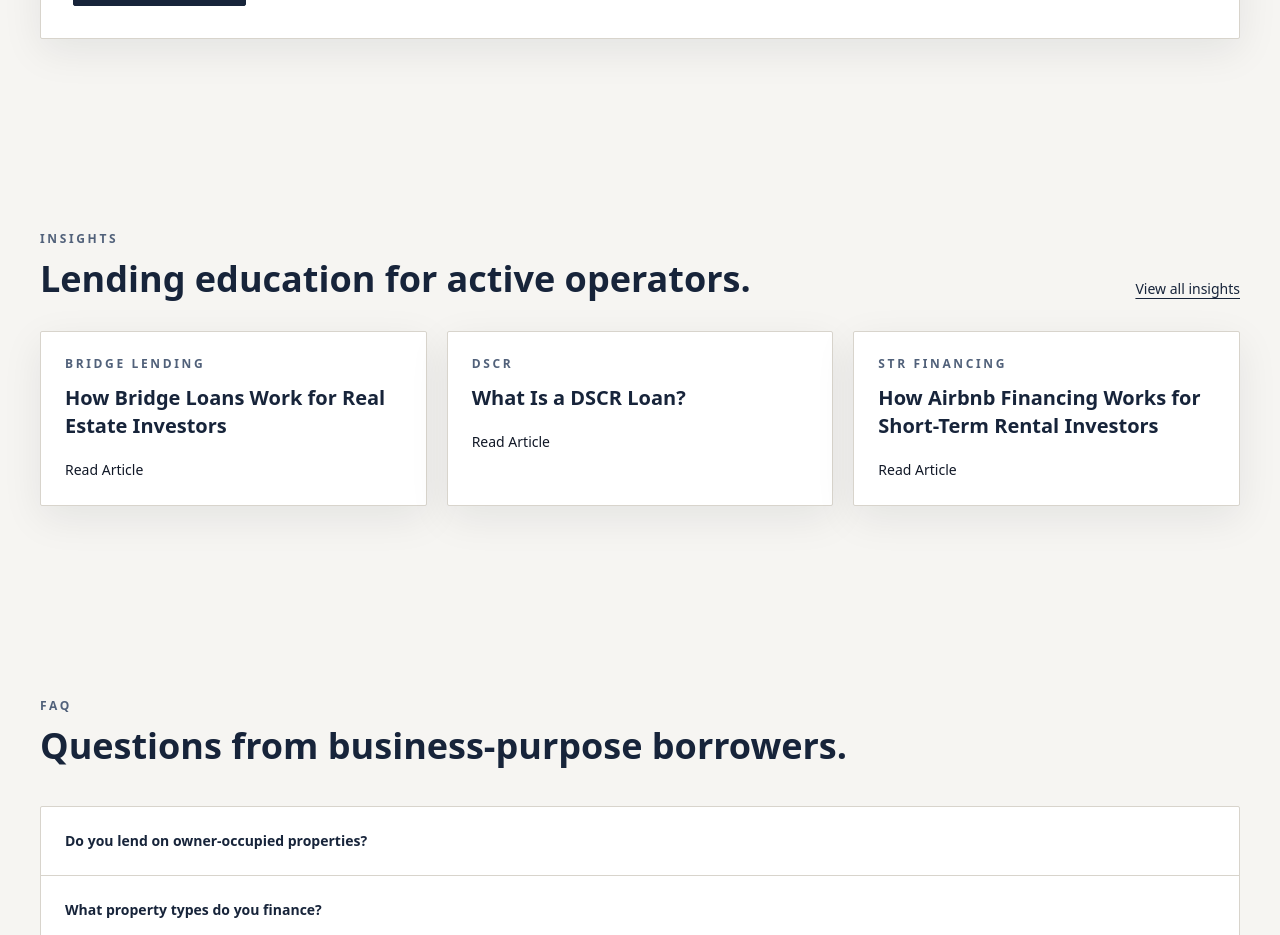
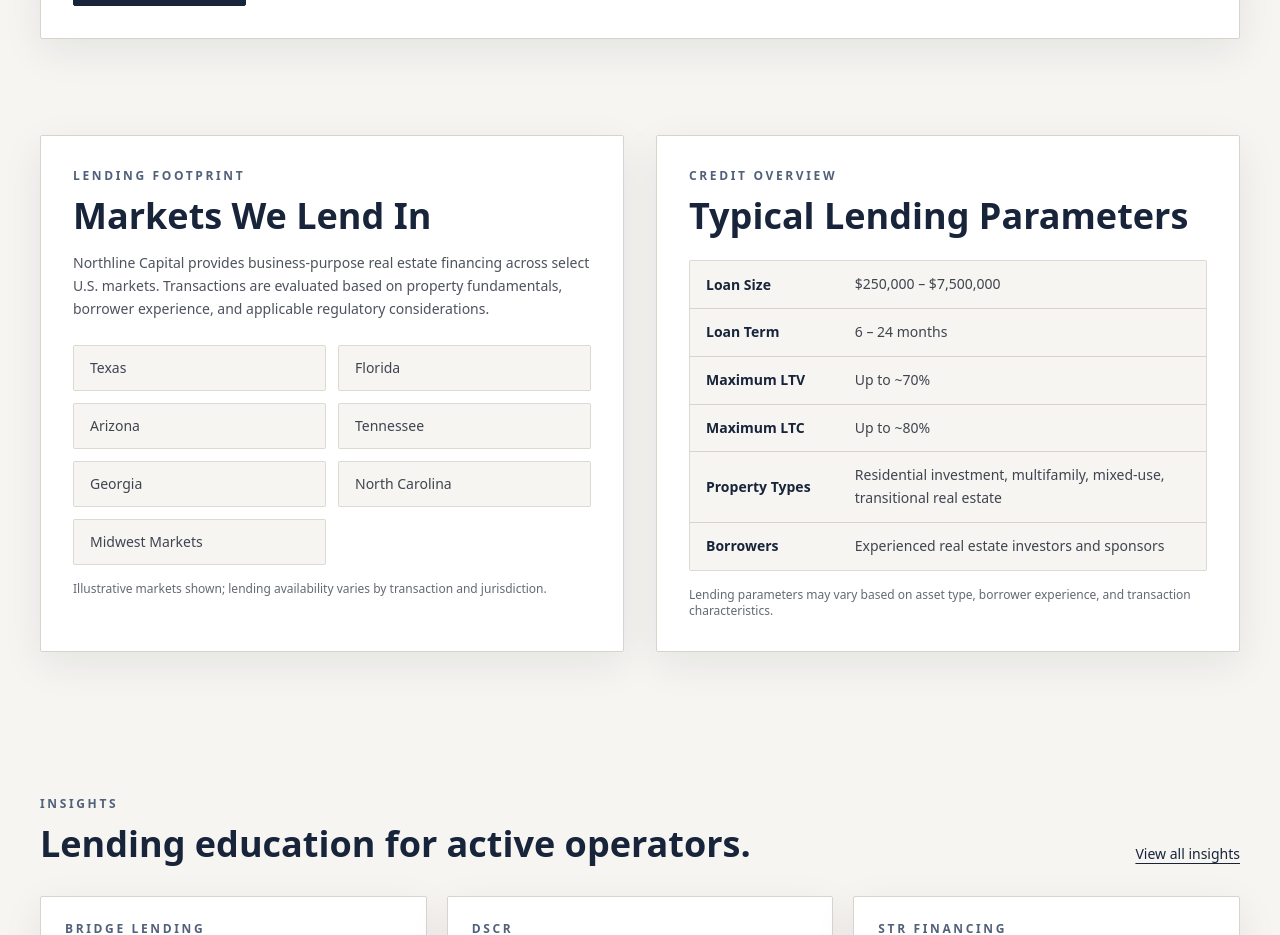
Before and after one commit to gdsatherlie/lending, a Next.js app: page / in a window 1280 px wide. Shown: the part 4840-5775 px from the top of the page. Built offline with nearby package versions, Linux system fonts and the light colour scheme.

Commit message:
Add credibility sections and example transactions page

```diff
--- /dev/null
+++ b/app/example-transactions/page.tsx
@@ -0,0 +1,90 @@
+import { SiteHeader } from '@/components/site-header';
+import { SiteFooter } from '@/components/site-footer';
+
+const examples = [
+  {
+    title: 'Value-Add Multifamily Bridge Loan',
+    loanAmount: '$4,200,000',
+    propertyType: 'Multifamily',
+    location: 'Texas',
+    situation:
+      'Sponsor acquired a partially vacant apartment property requiring lease-up and operational improvements.',
+    solution:
+      'Bridge loan structured at approximately 70% loan-to-cost with a 12-month term to allow stabilization prior to refinance.'
+  },
+  {
+    title: 'Fix & Flip Loan',
+    loanAmount: '$520,000',
+    propertyType: 'Single-Family Investment Property',
+    location: 'Arizona',
+    situation: 'Investor acquired a distressed residential property requiring full renovation.',
+    solution:
+      'Short-term fix-and-flip financing covering acquisition and renovation budget with a planned resale upon completion.'
+  },
+  {
+    title: 'Rental / DSCR Loan',
+    loanAmount: '$1,350,000',
+    propertyType: 'Short-Term Rental Property',
+    location: 'Florida',
+    situation: 'Investor refinancing a stabilized rental property with consistent rental income.',
+    solution: 'Rental loan structured based on property income performance and borrower experience.'
+  },
+  {
+    title: 'Mixed-Use Bridge Loan',
+    loanAmount: '$2,800,000',
+    propertyType: 'Mixed-Use Building',
+    location: 'Tennessee',
+    situation: 'Property required lease-up of ground-floor retail and stabilization of residential units.',
+    solution:
+      'Bridge financing allowing the sponsor to stabilize occupancy prior to permanent financing.'
+  }
+] as const;
+
+export default function ExampleTransactionsPage() {
+  return (
+    <main>
+      <SiteHeader />
+
+      <section className="section-shell pb-16 pt-32 lg:pt-40">
+        <p className="eyebrow">Illustrative Scenarios</p>
+        <h1 className="mt-3 text-4xl font-semibold leading-tight text-navy sm:text-5xl">Example Transactions</h1>
+        <p className="mt-6 max-w-4xl text-base leading-relaxed text-ink/75">
+          The following examples illustrate the types of business-purpose real estate transactions Northline Capital
+          evaluates and finances. These examples are representative scenarios designed to demonstrate our approach to
+          transitional and investment real estate lending.
+        </p>
+      </section>
+
+      <section className="section-shell pb-24">
+        <div className="grid gap-6 md:grid-cols-2">
+          {examples.map((example) => (
+            <article key={example.title} className="rounded-sm border border-stone bg-white p-6 shadow-soft">
+              <h2 className="text-2xl font-semibold text-navy">{example.title}</h2>
+              <div className="mt-4 grid gap-2 text-sm text-ink/80">
+                <p>
+                  <span className="font-semibold text-ink">Loan Amount:</span> {example.loanAmount}
+                </p>
+                <p>
+                  <span className="font-semibold text-ink">Property Type:</span> {example.propertyType}
+                </p>
+                <p>
+                  <span className="font-semibold text-ink">Location:</span> {example.location}
+                </p>
+              </div>
+              <div className="mt-5 space-y-3 text-sm leading-relaxed text-ink/75">
+                <p>
+                  <span className="font-semibold text-navy">Situation:</span> {example.situation}
+                </p>
+                <p>
+                  <span className="font-semibold text-navy">Northline Solution:</span> {example.solution}
+                </p>
+              </div>
+            </article>
+          ))}
+        </div>
+      </section>
+
+      <SiteFooter />
+    </main>
+  );
+}
--- a/app/loan-process/page.tsx
+++ b/app/loan-process/page.tsx
@@ -16,6 +16,34 @@
         </p>
       </section>
 
+
+      <section className="section-shell pb-10">
+        <article className="rounded-sm border border-stone bg-white p-6 shadow-soft md:p-8">
+          <h2 className="text-2xl font-semibold text-navy">Before Submitting a Deal</h2>
+          <p className="mt-4 text-sm leading-relaxed text-ink/75">
+            To help us review opportunities efficiently, please be prepared to provide the following information when
+            submitting a transaction:
+          </p>
+          <ul className="mt-4 grid gap-3 text-sm leading-relaxed text-ink/80 md:grid-cols-2">
+            {[
+              'Property address',
+              'Purchase price or current value',
+              'Requested loan amount',
+              'Business plan or project summary',
+              'Borrower or sponsor experience',
+              'Renovation budget (if applicable)'
+            ].map((item) => (
+              <li key={item} className="rounded-sm border border-stone/80 bg-cloud px-4 py-3">
+                {item}
+              </li>
+            ))}
+          </ul>
+          <p className="mt-4 text-sm leading-relaxed text-ink/75">
+            Providing this information helps our team evaluate opportunities and respond more quickly.
+          </p>
+        </article>
+      </section>
+
       <section className="section-shell pb-24">
         <SubmitDealForm />
       </section>
--- a/app/page.tsx
+++ b/app/page.tsx
@@ -92,6 +92,25 @@
     cta: 'Loan Acquisitions',
     href: '/loan-acquisitions'
   }
+] as const;
+
+const lendingMarkets = [
+  'Texas',
+  'Florida',
+  'Arizona',
+  'Tennessee',
+  'Georgia',
+  'North Carolina',
+  'Midwest Markets'
+] as const;
+
+const lendingParameters = [
+  ['Loan Size', '$250,000 – $7,500,000'],
+  ['Loan Term', '6 – 24 months'],
+  ['Maximum LTV', 'Up to ~70%'],
+  ['Maximum LTC', 'Up to ~80%'],
+  ['Property Types', 'Residential investment, multifamily, mixed-use, transitional real estate'],
+  ['Borrowers', 'Experienced real estate investors and sponsors']
 ] as const;
 
 const faqs = [
@@ -295,6 +314,45 @@
         </article>
       </section>
 
+
+      <section className="section-shell pb-12">
+        <div className="grid gap-8 lg:grid-cols-[1fr_1fr]">
+          <article className="rounded-sm border border-stone bg-white p-8 shadow-soft">
+            <p className="eyebrow">Lending Footprint</p>
+            <h2 className="mt-3 text-3xl font-semibold text-navy sm:text-4xl">Markets We Lend In</h2>
+            <p className="mt-4 text-sm leading-relaxed text-ink/75">
+              Northline Capital provides business-purpose real estate financing across select U.S. markets.
+              Transactions are evaluated based on property fundamentals, borrower experience, and applicable
+              regulatory considerations.
+            </p>
+            <div className="mt-6 grid gap-3 sm:grid-cols-2">
+              {lendingMarkets.map((market) => (
+                <p key={market} className="rounded-sm border border-stone/80 bg-cloud px-4 py-3 text-sm text-ink/80">
+                  {market}
+                </p>
+              ))}
+            </div>
+            <p className="mt-4 text-xs text-ink/65">Illustrative markets shown; lending availability varies by transaction and jurisdiction.</p>
+          </article>
+
+          <article className="rounded-sm border border-stone bg-white p-8 shadow-soft">
+            <p className="eyebrow">Credit Overview</p>
+            <h2 className="mt-3 text-3xl font-semibold text-navy sm:text-4xl">Typical Lending Parameters</h2>
+            <div className="mt-6 divide-y divide-stone rounded-sm border border-stone/80 bg-cloud">
+              {lendingParameters.map(([label, value]) => (
+                <div key={label} className="grid gap-2 px-4 py-3 sm:grid-cols-[0.42fr_1fr] sm:items-center">
+                  <p className="text-sm font-semibold text-navy">{label}</p>
+                  <p className="text-sm leading-relaxed text-ink/80">{value}</p>
+                </div>
+              ))}
+            </div>
+            <p className="mt-4 text-xs text-ink/65">
+              Lending parameters may vary based on asset type, borrower experience, and transaction characteristics.
+            </p>
+          </article>
+        </div>
+      </section>
+
       <section className="section-shell py-24">
         <div className="mb-8 flex items-end justify-between gap-4">
           <div>
--- a/components/site-header.tsx
+++ b/components/site-header.tsx
@@ -15,8 +15,10 @@
 const companyLinks = [
   { label: 'Why Us', href: '/#why-us' },
   { label: 'How It Works', href: '/loan-process' },
+  { label: 'Example Transactions', href: '/example-transactions' },
   { label: 'FAQ', href: '/#faq' },
-  { label: 'Insights', href: '/insights' }
+  { label: 'Insights', href: '/insights' },
+  { label: 'For Brokers & Partners', href: '/for-brokers-partners' }
 ] as const;
 
 export function SiteHeader() {
```
